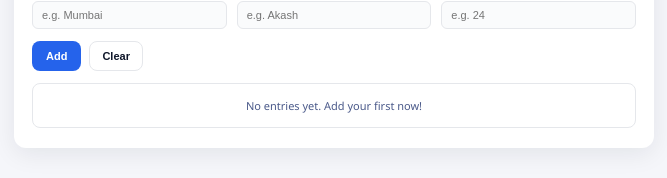
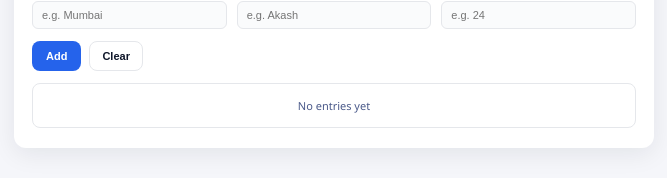
Before and after one commit to jigyasha1234/Add-to-list, a React (Create React App) app in the folder xaddtolist/: page / in a window 1280 px wide. Shown: the part 374-552 px from the top of the page, without its empty margins (306-973 px from the left). Built offline with nearby package versions, Linux system fonts and the light colour scheme.

Commit message:
deploying table project-2

```diff
--- a/xaddtolist/src/App.js
+++ b/xaddtolist/src/App.js
@@ -142,7 +142,7 @@ export default function App() {
         </form>
 
         {rows.length === 0 ? (
-          <div className="empty">No entries yet. Add your first now!</div>
+          <div className="empty">No entries yet</div>
         ) : (
           <table className="table">
             <thead>
```
